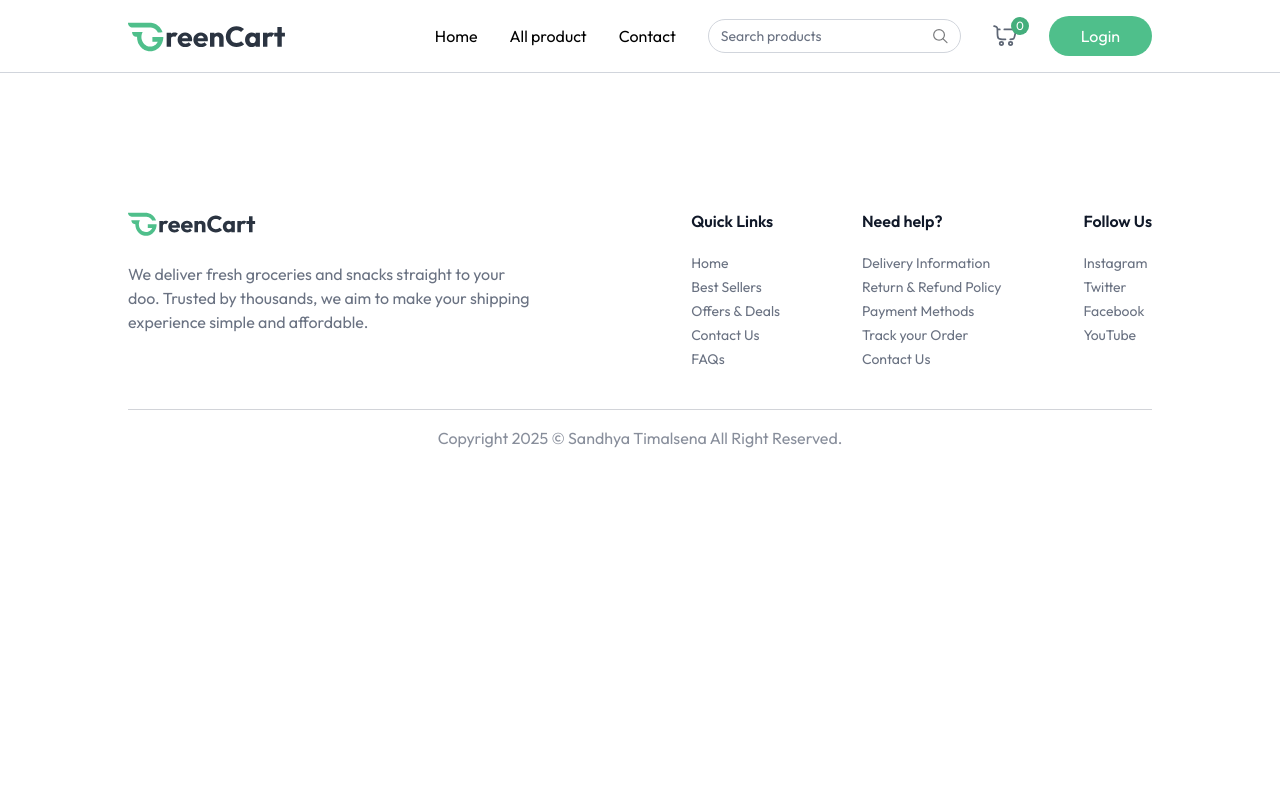
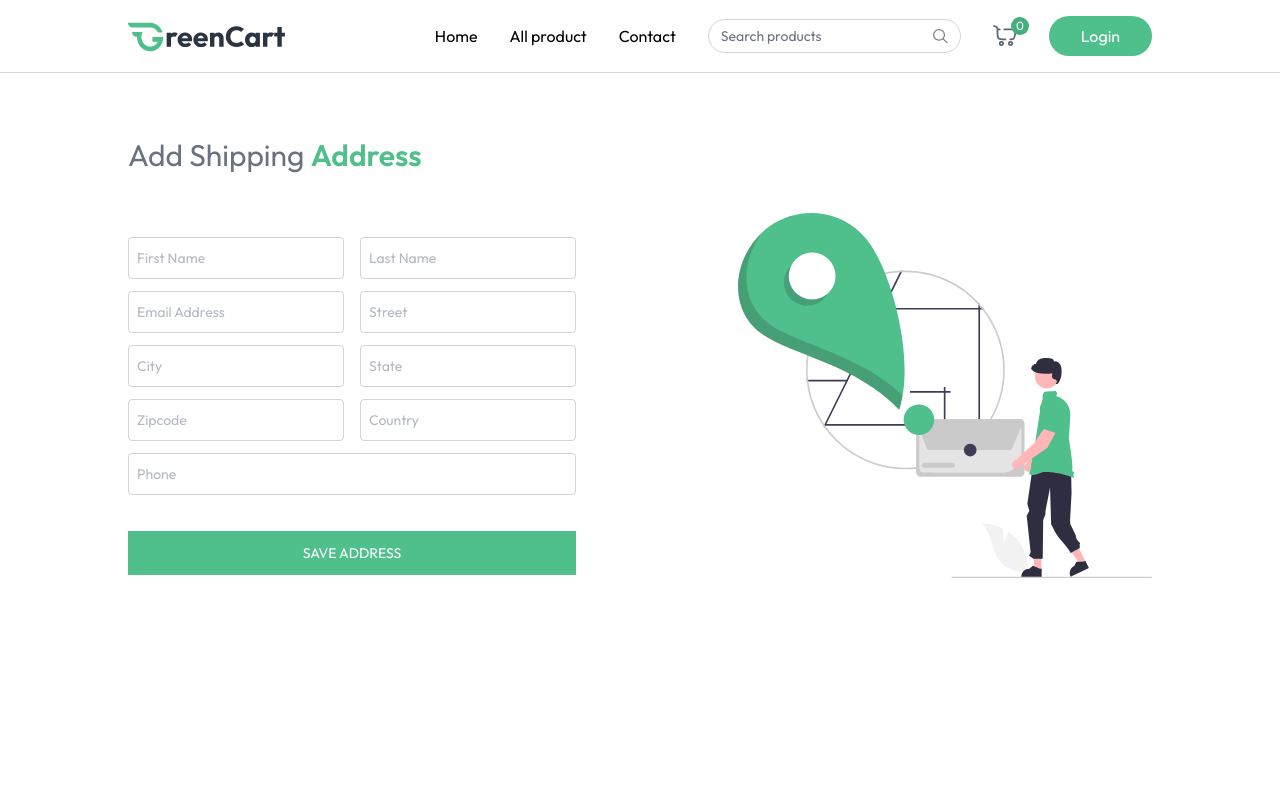
Before and after one commit to sandhya2345/grocery_app, a React (Vite) app in the folder client/: page /add-address in a window 1280 px wide. Shown: the top 800 px of the page. Built offline with nearby package versions, Linux system fonts and the light colour scheme.

Commit message:
completed add address page

```diff
--- a/client/src/App.jsx
+++ b/client/src/App.jsx
@@ -10,6 +10,7 @@
 import ProductCategory from './pages/ProductCategory';
 import ProductDetails from './pages/ProductDetails';
 import Cart from './pages/Cart';
+import AddAddress from './pages/AddAddress';
 
 const App = () => {
 
@@ -30,6 +31,7 @@
           <Route path='/products/:category' element={<ProductCategory />} />
         <Route path='/products/:category/:id' element={<ProductDetails />} />
         <Route path='/cart' element={<Cart />} />
+         <Route path='/add-address' element={<AddAddress />} />
         </Routes>
       </div>
       {!isSellerPath && <Footer />}
--- /dev/null
+++ b/client/src/pages/AddAddress.jsx
@@ -0,0 +1,113 @@
+import React, { useState } from 'react'
+import { assets } from '../assets/assets'
+
+const InputField = ({ type, placeholder, name, handleChange, address }) => (
+    <input className='w-full px-2 py-2.5 border border-gray-500/30 rounded outline-none text-gray-500
+    focus:border-primary transition'
+        type={type}
+        placeholder={placeholder}
+        onChange={handleChange}
+        name={name}
+        value={address[name]}
+        required
+    />
+)
+
+const AddAddress = () => {
+
+    const [address, setAddress] = useState({
+        firstName: '',
+        lastName: '',
+        email: '',
+        street: '',
+        city: '',
+        state: '',
+        zipcode: '',
+        country: '',
+        phone: '',
+
+    })
+
+    const handleChange = (e) => {
+        const { name, value } = e.target;
+
+        setAddress((prevAddress) => ({
+            ...AddAddress,
+            [name]: value,
+
+        }))
+
+    }
+
+
+    const onSubmitHandler = async (e) => {
+        e.preventDefault();
+
+    }
+    return (
+        <div className='mt-16 pb-16'>
+            <p className='text-2xl md:text-3xl text-gray-500'>Add Shipping <span className='font-semibold text-primary'>Address</span></p>
+            <div className='flex flex-col reverse md:flex-row justify-between mt-10'>
+                <div className='flex-1 max-w-md'>
+                    <form onSubmit={onSubmitHandler} className='space-y-3 mt-6 text-sm'>
+
+                        <div className='grid grid-cols-2 gap-4'>
+                            <InputField handleChange={handleChange} address={address}
+                                name='firstName' type="text" placeholder="First Name" />
+
+                            <InputField handleChange={handleChange} address={address}
+                                name='lastName' type="text" placeholder="Last Name" />
+                        </div>
+
+                        <div className='grid grid-cols-2 gap-4'>
+
+                            <InputField handleChange={handleChange} address={address}
+                                name='email' type="text" placeholder="Email Address" />
+
+                            <InputField handleChange={handleChange} address={address}
+                                name='street' type="text" placeholder="Street" />
+                        </div>
+
+                        <div className='grid grid-cols-2 gap-4'>
+                            <InputField handleChange={handleChange} address={address}
+                                name='city' type="text" placeholder="City" />
+
+                            <InputField handleChange={handleChange} address={address}
+                                name='state' type="text" placeholder="State" />
+
+                        </div>
+
+                        <div className='grid grid-cols-2 gap-4'>
+                            <InputField handleChange={handleChange} address={address}
+                                name='zipcode' type="number" placeholder="Zipcode" />
+
+                            <InputField handleChange={handleChange} address={address}
+                                name='country' type="text" placeholder="Country" />
+
+                        </div>
+
+                        <InputField handleChange={handleChange} address={address}
+                            name='phone' type="text" placeholder="Phone" />
+
+
+                        <button className='w-full mt-6 bg-primary text-white py-3 hover:bg-primary-dull transition
+                        cursor-pointer uppercase'>
+                            Save address
+
+                        </button>
+
+
+
+
+
+                    </form>
+                </div>
+                <img className='mf:mr-16 mb-16 md:mt-0' src={assets.add_address_iamge} />
+
+            </div>
+
+        </div>
+    )
+}
+
+export default AddAddress
```
